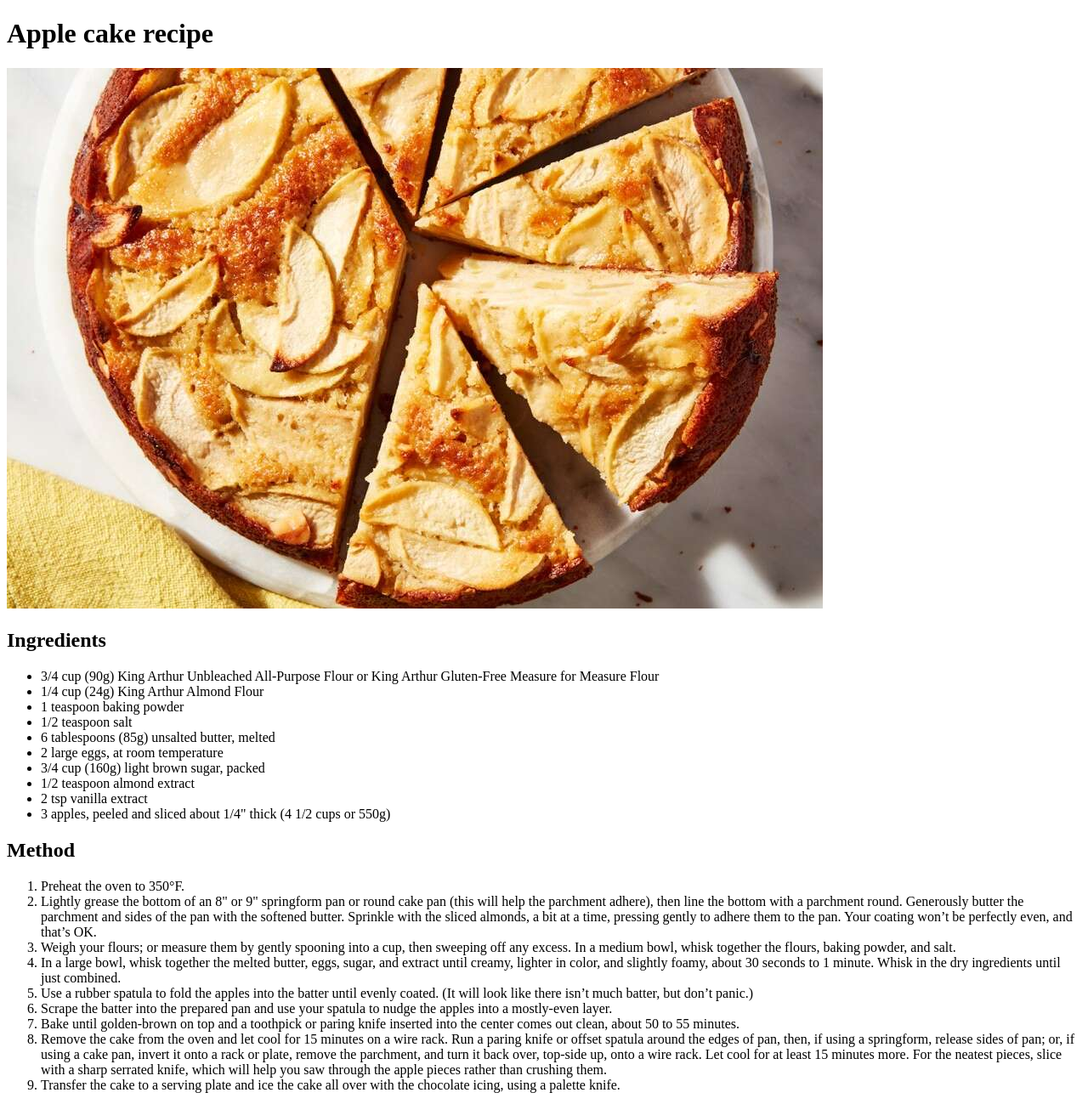
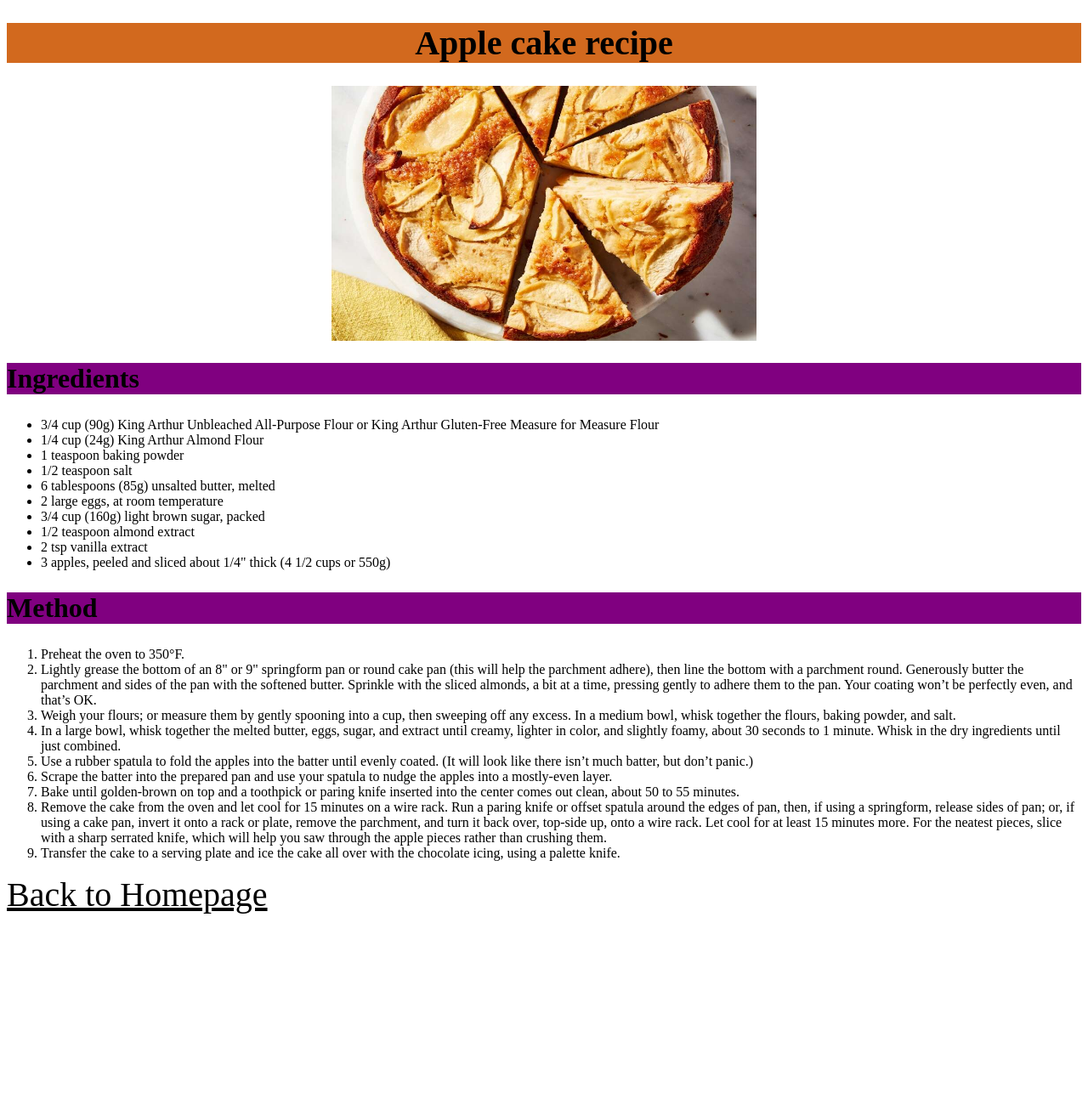
Before and after one commit to DanielBakhtiari/Cake-recipe-site, a plain HTML site: page recipes/applecake.html in a window 1280 px wide. Shown: the top 1299 px of the page at 85% size. After the commit the page ends 1084 px from the top, so only its background shows below. Drawn offline with Linux system fonts and the light colour scheme.

Commit message:
added css

```diff
--- a/recipes/applecake.html
+++ b/recipes/applecake.html
@@ -5,11 +5,12 @@
     <meta http-equiv="X-UA-Compatible" content="IE=edge">
     <meta name="viewport" content="width=device-width, initial-scale=1.0">
     <title>Apple cake</title>
+    <link rel="stylesheet" href="../style.css">
 </head>
 <body>
-    <h1>Apple cake recipe</h1>
-    <img src="../apple.jpeg">
-    <h2>Ingredients</h2>
+    <h1 class="title">Apple cake recipe</h1>
+    <img src="../apple.jpeg" class="pic">
+    <h2 class="ing">Ingredients</h2>
     <ul>
         <li>3/4 cup (90g) King Arthur Unbleached All-Purpose Flour or King Arthur Gluten-Free Measure for Measure Flour</li>
         <li>1/4 cup (24g) King Arthur Almond Flour</li>
@@ -23,7 +24,7 @@
         <li>2 tsp vanilla extract</li>
         <li>3 apples, peeled and sliced about 1/4" thick (4 1/2 cups or 550g)</li>
     </ul>
-    <h2>Method</h2>
+    <h2 class="ing">Method</h2>
     <ol>
 
         <li>Preheat the oven to 350°F. </li>
@@ -46,6 +47,6 @@
 
         <li>Transfer the cake to a serving plate and ice the cake all over with the chocolate icing, using a palette knife.</li>
     </ol>
-    <a href="../index.html">Back to Homepage</a>
+    <a href="../index.html" class="back">Back to Homepage</a>
 </body>
 </html>
--- /dev/null
+++ b/style.css
@@ -0,0 +1,42 @@
+.pic {
+    height: 300px;
+    width: 500px;
+    margin-left: auto;
+    margin-right: auto;
+    display: block;
+
+}
+
+.title {
+    background-color: chocolate;
+    color: black;
+    text-align: center;
+    font-size: 40px;
+}
+
+#title2 {
+    background-color: chocolate;
+    color: black;
+    text-align: center;
+    font-size: 32px;
+}
+
+.list {
+    font-size: 22px;
+}
+
+.ing {
+    background-color: purple;
+    color: black;
+    font-size: 32px;
+}
+
+.back {
+    color: black;
+    font-size: 40px;
+}
+
+#bot {
+    text-align: center;
+    font-size: 12px;
+}
```
Also changed, not shown: index.html (+6 -4 lines), recipes/chocolatecake.html (+6 -5 lines), recipes/lemoncake.html (+6 -5 lines).
